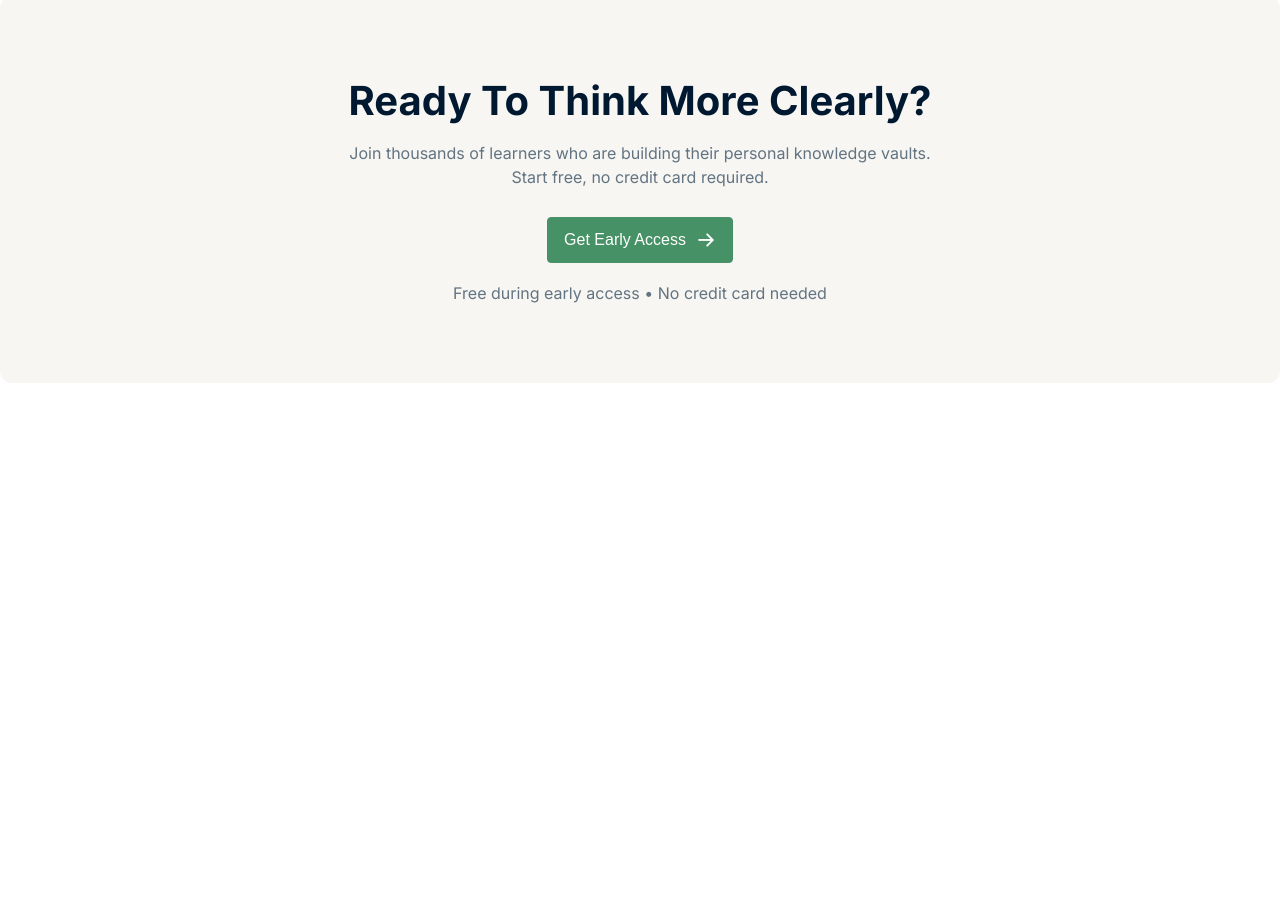
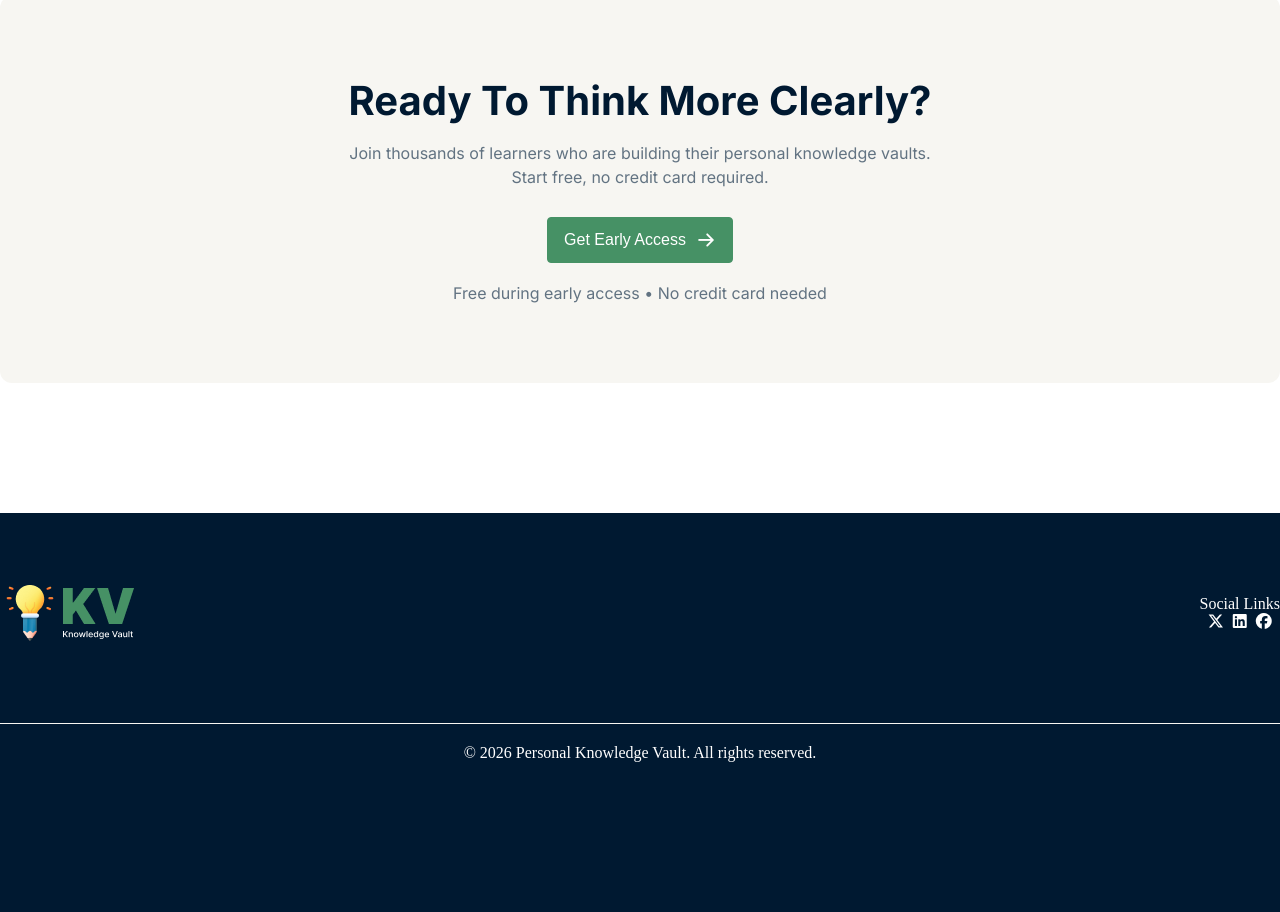
Before and after one commit to arifasadia955/my-first-assignment, a plain HTML site: page index.html in a window 1280 px wide. Shown: the part 2253-3165 px from the top of the page. Before the commit the page ends 2766 px from the top, so only its background shows below. Drawn offline with Linux system fonts and the light colour scheme.

Commit message:
added footer section

```diff
--- a/index.html
+++ b/index.html
@@ -139,7 +139,25 @@
     </main>
 
     <footer>
+        <section class="footer-section">
+            <div class="width footer-content">
+                <div class="footer-items">
+                    <img src="assets/logo-footer.png" alt="">
+                     <div class="media-links">
+                        <p>Social Links</p>
+                        <div >
+                           <i class="fa-brands fa-x-twitter"></i>
+                           <i class="fa-brands fa-linkedin"></i>
+                           <i class="fa-brands fa-facebook"></i>
 
+                        </div>
+                     </div>
+                </div>
+                <div class="copyright">
+                    <p>© 2026 Personal Knowledge Vault. All rights reserved.</p>
+                </div>
+            </div>
+        </section>
     </footer>
 
 </body>
--- a/style.css
+++ b/style.css
@@ -276,3 +276,27 @@ section .challange-card{
     font-size: 16px;
     font-weight: 400px;
 }
+
+/* footer section */
+.footer-section{
+    background-color: rgba(0,25,49,1);
+}
+.footer-items{
+    display: flex;
+    justify-content: space-between;
+    align-items: center;
+}
+.media-links{
+    color: white;
+}
+.footer-content{
+    display: flex;
+    flex-direction: column;
+    gap: 80px;
+   text-align: center;
+}
+.copyright{
+    color: white;
+    border-top: 1px solid #F7F6F2;
+    padding: 20px;
+}
```
